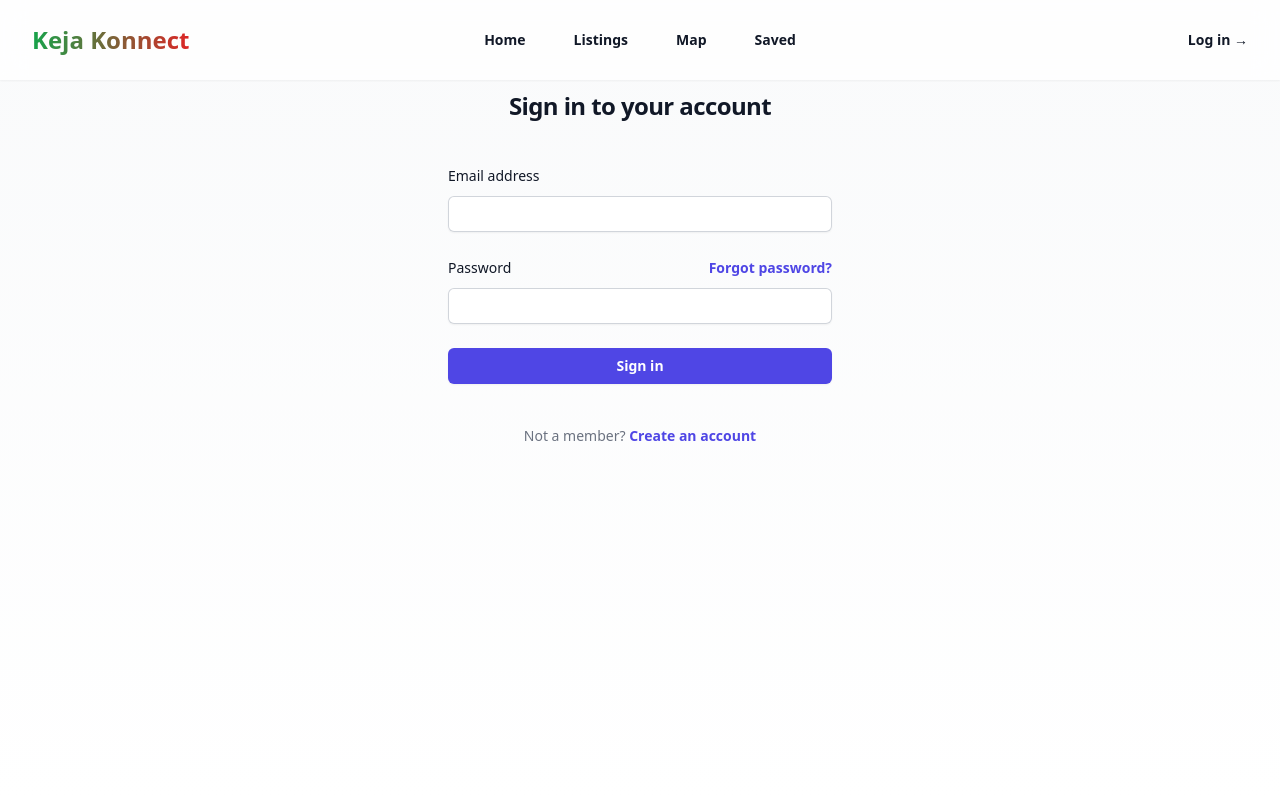
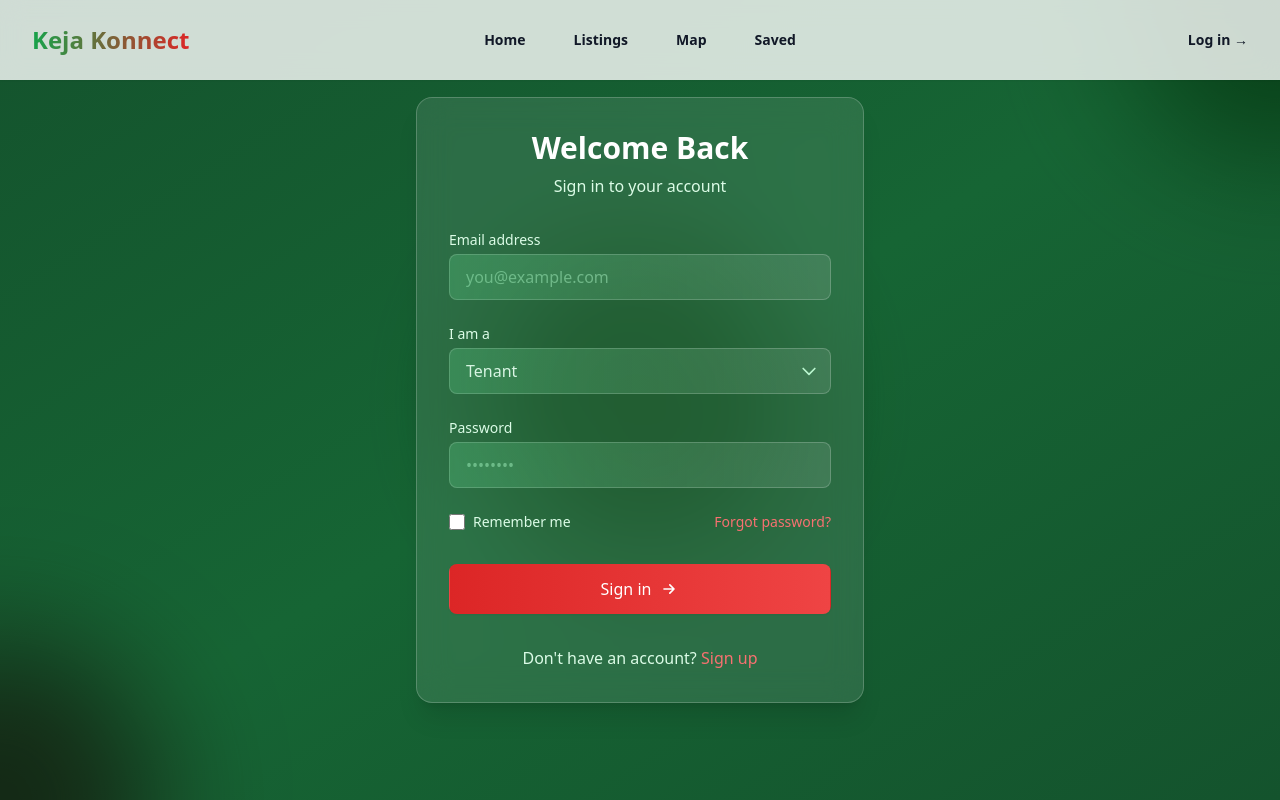
Before and after one commit to Lawrence137/keja-konnect, a React (Vite) app: page /login in a window 1280 px wide. Built offline with nearby package versions, Linux system fonts and the light colour scheme.

Commit message:
updated css

```diff
--- a/src/pages/Login.jsx
+++ b/src/pages/Login.jsx
@@ -1,86 +1,159 @@
 import { useState } from 'react';
 import { Link } from 'react-router-dom';
+import { motion } from 'framer-motion';
 
 export default function Login() {
-  const [email, setEmail] = useState('');
-  const [password, setPassword] = useState('');
+  const [formData, setFormData] = useState({
+    email: '',
+    password: '',
+    userType: 'tenant' // Default to tenant
+  });
+
+  const handleChange = (e) => {
+    const { name, value } = e.target;
+    setFormData(prev => ({
+      ...prev,
+      [name]: value
+    }));
+  };
 
   const handleSubmit = (e) => {
     e.preventDefault();
     // Handle login logic here
-    console.log('Login with:', { email, password });
+    console.log('Login with:', formData);
   };
 
   return (
-    <div className="flex min-h-full flex-1 flex-col justify-center px-6 py-12 lg:px-8">
-      <div className="sm:mx-auto sm:w-full sm:max-w-sm">
-        <h2 className="mt-10 text-center text-2xl font-bold leading-9 tracking-tight text-gray-900">
-          Sign in to your account
-        </h2>
+    <div className="min-h-screen flex items-center justify-center px-4 py-12 bg-gradient-to-br from-green-900 via-green-800 to-green-900 relative overflow-hidden">
+      {/* Decorative elements */}
+      <div className="absolute inset-0 overflow-hidden">
+        <div className="absolute -top-40 -right-40 w-80 h-80 bg-green-700 rounded-full mix-blend-multiply filter blur-3xl opacity-70 animate-blob"></div>
+        <div className="absolute -bottom-40 -left-40 w-80 h-80 bg-red-600 rounded-full mix-blend-multiply filter blur-3xl opacity-70 animate-blob animation-delay-2000"></div>
+        <div className="absolute top-1/2 left-1/2 transform -translate-x-1/2 -translate-y-1/2 w-80 h-80 bg-green-600 rounded-full mix-blend-multiply filter blur-3xl opacity-70 animate-blob animation-delay-4000"></div>
       </div>
 
-      <div className="mt-10 sm:mx-auto sm:w-full sm:max-w-sm">
+      <motion.div
+        className="relative z-10 w-full max-w-md"
+        initial={{ opacity: 0, y: 20 }}
+        animate={{ opacity: 1, y: 0 }}
+        transition={{ duration: 0.5 }}
+      >
+        <div className="bg-white/10 backdrop-blur-lg rounded-2xl shadow-xl p-8 border border-white/20">
+          <div className="text-center mb-8">
+            <h2 className="text-3xl font-bold text-white mb-2">Welcome Back</h2>
+            <p className="text-green-100">Sign in to your account</p>
+          </div>
+
           <form className="space-y-6" onSubmit={handleSubmit}>
             <div>
-            <label htmlFor="email" className="block text-sm font-medium leading-6 text-gray-900">
+              <label htmlFor="email" className="block text-sm font-medium text-green-100 mb-1">
                 Email address
               </label>
-            <div className="mt-2">
+              <div className="relative">
                 <input
                   id="email"
                   name="email"
                   type="email"
                   autoComplete="email"
                   required
-                value={email}
-                onChange={(e) => setEmail(e.target.value)}
-                className="block w-full rounded-md border-0 py-1.5 text-gray-900 shadow-sm ring-1 ring-inset ring-gray-300 placeholder:text-gray-400 focus:ring-2 focus:ring-inset focus:ring-indigo-600 sm:text-sm sm:leading-6"
+                  value={formData.email}
+                  onChange={handleChange}
+                  className="block w-full rounded-lg bg-white/10 border border-white/20 py-2.5 px-4 text-white placeholder-green-200/50 focus:outline-none focus:ring-2 focus:ring-red-500 focus:border-transparent transition-all"
+                  placeholder="you@example.com"
                 />
+                <div className="absolute inset-0 rounded-lg bg-gradient-to-r from-green-500/20 to-transparent pointer-events-none"></div>
               </div>
             </div>
 
             <div>
-            <div className="flex items-center justify-between">
-              <label htmlFor="password" className="block text-sm font-medium leading-6 text-gray-900">
+              <label htmlFor="userType" className="block text-sm font-medium text-green-100 mb-1">
+                I am a
+              </label>
+              <div className="relative">
+                <select
+                  id="userType"
+                  name="userType"
+                  required
+                  value={formData.userType}
+                  onChange={handleChange}
+                  className="block w-full rounded-lg bg-white/10 border border-white/20 py-2.5 px-4 text-white focus:outline-none focus:ring-2 focus:ring-red-500 focus:border-transparent transition-all appearance-none"
+                >
+                  <option value="tenant" className="bg-green-900 text-white">Tenant</option>
+                  <option value="landlord" className="bg-green-900 text-white">Landlord</option>
+                  <option value="agent" className="bg-green-900 text-white">Agent</option>
+                </select>
+                <div className="absolute inset-0 rounded-lg bg-gradient-to-r from-green-500/20 to-transparent pointer-events-none"></div>
+                <div className="absolute right-3 top-1/2 transform -translate-y-1/2 pointer-events-none">
+                  <svg className="w-5 h-5 text-green-200" fill="none" stroke="currentColor" viewBox="0 0 24 24">
+                    <path strokeLinecap="round" strokeLinejoin="round" strokeWidth="2" d="M19 9l-7 7-7-7"></path>
+                  </svg>
+                </div>
+              </div>
+            </div>
+
+            <div>
+              <label htmlFor="password" className="block text-sm font-medium text-green-100 mb-1">
                 Password
               </label>
-              <div className="text-sm">
-                <a href="#" className="font-semibold text-indigo-600 hover:text-indigo-500">
-                  Forgot password?
-                </a>
-              </div>
-            </div>
-            <div className="mt-2">
+              <div className="relative">
                 <input
                   id="password"
                   name="password"
                   type="password"
                   autoComplete="current-password"
                   required
-                value={password}
-                onChange={(e) => setPassword(e.target.value)}
-                className="block w-full rounded-md border-0 py-1.5 text-gray-900 shadow-sm ring-1 ring-inset ring-gray-300 placeholder:text-gray-400 focus:ring-2 focus:ring-inset focus:ring-indigo-600 sm:text-sm sm:leading-6"
+                  value={formData.password}
+                  onChange={handleChange}
+                  className="block w-full rounded-lg bg-white/10 border border-white/20 py-2.5 px-4 text-white placeholder-green-200/50 focus:outline-none focus:ring-2 focus:ring-red-500 focus:border-transparent transition-all"
+                  placeholder="••••••••"
                 />
+                <div className="absolute inset-0 rounded-lg bg-gradient-to-r from-green-500/20 to-transparent pointer-events-none"></div>
               </div>
             </div>
 
-          <div>
+            <div className="flex items-center justify-between">
+              <div className="flex items-center">
+                <input
+                  id="remember-me"
+                  name="remember-me"
+                  type="checkbox"
+                  className="h-4 w-4 rounded border-white/20 text-red-500 focus:ring-red-500 bg-white/10"
+                />
+                <label htmlFor="remember-me" className="ml-2 block text-sm text-green-100">
+                  Remember me
+                </label>
+              </div>
+
+              <div className="text-sm">
+                <a href="#" className="font-medium text-red-400 hover:text-red-300 transition-colors">
+                  Forgot password?
+                </a>
+              </div>
+            </div>
+
+            <div className="pt-2">
               <button
                 type="submit"
-              className="flex w-full justify-center rounded-md bg-indigo-600 px-3 py-1.5 text-sm font-semibold leading-6 text-white shadow-sm hover:bg-indigo-500 focus-visible:outline focus-visible:outline-2 focus-visible:outline-offset-2 focus-visible:outline-indigo-600"
+                className="w-full flex justify-center items-center py-3 px-4 border border-transparent rounded-lg shadow-sm text-white bg-gradient-to-r from-red-600 to-red-500 hover:from-red-700 hover:to-red-600 focus:outline-none focus:ring-2 focus:ring-offset-2 focus:ring-red-500 transition-all transform hover:scale-[1.02]"
               >
-              Sign in
+                <span>Sign in</span>
+                <svg className="ml-2 w-5 h-5" fill="none" stroke="currentColor" viewBox="0 0 24 24">
+                  <path strokeLinecap="round" strokeLinejoin="round" strokeWidth="2" d="M13 7l5 5m0 0l-5 5m5-5H6"></path>
+                </svg>
               </button>
             </div>
           </form>
 
-        <p className="mt-10 text-center text-sm text-gray-500">
-          Not a member?{' '}
-          <Link to="/signup" className="font-semibold leading-6 text-indigo-600 hover:text-indigo-500">
-            Create an account
+          <div className="mt-8 text-center">
+            <p className="text-green-100">
+              Don't have an account?{' '}
+              <Link to="/signup" className="font-medium text-red-400 hover:text-red-300 transition-colors">
+                Sign up
               </Link>
             </p>
           </div>
         </div>
+      </motion.div>
+    </div>
   );
 }
```
Lines whose indentation alone changed are shown as unchanged.
